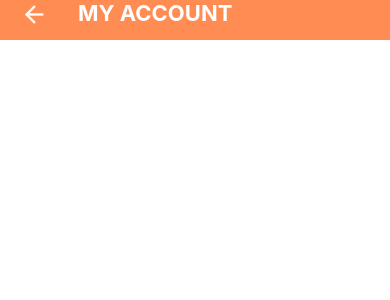
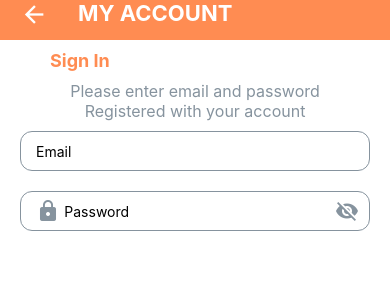
Before and after one commit to Wynne-Tran/DeliveryFood, a React Native app: screen / in a window 390 px wide. Shown: the top 300 px of the page. Built offline with nearby package versions, Linux system fonts and the light colour scheme.

Commit message:
finish design input text

```diff
--- a/App.js
+++ b/App.js
@@ -1,17 +1,17 @@
 import React from 'react'
 import { StyleSheet, Text, View, StatusBar } from 'react-native';
-import Header from './src/components/Header';
 import {colors, parameters} from "./src/global/styles"
+import SignInScreen from './src/screens/authScreens/SignInScreen';
 
 export default function App() {
   return (
     <View style={styles.container}>
       <StatusBar
         barStyle = "light-content"
-        backgroundColor = {colors.StatusBar}
+        backgroundColor = {colors.statusbar}
 
       />
-      <Header title= "MY ACCOUNT"/>
+      <SignInScreen />
     </View>
   );
 }
--- a/src/components/Header.js
+++ b/src/components/Header.js
@@ -4,13 +4,13 @@
 import {Icon} from 'react-native-elements'
 
 
-const Header = ({title}) => {
+const Header = ({title, type}) => {
     return (
         <View style = {styles.header}>
             <View style = {{marginLeft: 20}}>
                 <Icon
                     type = "material-community"
-                    name = "arrow-left"
+                    name = {type}
                     color = {colors.headerText}
                     size = {28}
                     onPress = {() => {}}
--- a/src/global/styles.js
+++ b/src/global/styles.js
@@ -16,3 +16,10 @@
     headerHeight: 40,
 
 }
+
+export const title = {
+    color: colors.buttons,
+    fontSize: 18,
+    fontWeight: "bold",
+    marginLeft: 30,
+}
--- /dev/null
+++ b/src/screens/authScreens/SignInScreen.js
@@ -0,0 +1,99 @@
+import React, {useState, useRef} from 'react'
+import { StyleSheet, Text, View, StatusBar, TextInput } from 'react-native';
+import {colors, parameters, title} from "../../global/styles"
+import Header from '../../components/Header';
+import * as Animatable from 'react-native-animatable'
+import { Icon } from 'react-native-elements/dist/icons/Icon';
+
+const SignInScreen = () => {
+
+    const[textInput2Fossued, setTextInput2Fossued] = useState(false)
+
+    const textInput1 = useRef(1)
+    const textInput2 = useRef(2)
+
+    return (
+        <View style = {styles.container}>
+            <Header title= "MY ACCOUNT" type="arrow-left"/>
+            <View style = {{marginLeft: 20, marginTop: 10}}>
+                <Text style = {title} >Sign In</Text>
+            </View>
+            <View style = {{alignItems: "center", marginTop: 10}}>
+                <Text style = {styles.text1} >Please enter email and password</Text>
+                <Text style = {styles.text1} >Registered with your account</Text>
+
+            </View>
+            <View style = {{marginTop: 10}}>
+                <View>
+                    <TextInput
+                        style = {styles.TextInput1}
+                        placeholder='Email'
+                        ref = {textInput1}
+                    />
+                </View>
+                <View style = {styles.TextInput2}>
+                    <Animatable.View animation={textInput2Fossued ? "" : "fadeInLeft"} duration={400} >
+                        <Icon
+                            name="lock"
+                            iconStyle = {{color:colors.grey3}}
+                            type = "material"
+                            styles = {{}}
+                        />
+                    </Animatable.View>
+                    <TextInput
+                            style = {{width: "80%"}}
+                            placeholder='Password'
+                            ref = {textInput2}
+                            onFocus={() => {
+                                setTextInput2Fossued(false)
+                            }}
+                            onBlur={() => {
+                                setTextInput2Fossued(true)
+                            }}
+                        />
+                    <Animatable.View animation={textInput2Fossued ? "" : "fadeInLeft"} duration={400} >
+                        <Icon
+                            name="visibility-off"
+                            iconStyle = {{color:colors.grey3}}
+                            type = "material"
+                            style = {{marginRight: 10}}
+                        />
+                    </Animatable.View>
+                </View>
+            </View>
+        </View>
+    )
+}
+
+export default SignInScreen
+
+const styles = StyleSheet.create({
+    container : {
+        flex: 1
+    },
+    text1:{
+        color: colors.grey3,
+        fontSize: 16
+    },
+    TextInput1 : {
+        borderWidth: 1,
+        borderColor: "#86939e",
+        marginHorizontal: 20,
+        borderRadius: 12,
+        marginBottom: 20,
+        height: 40,
+        paddingLeft: 15
+    },
+    TextInput2: {
+        borderWidth: 1,
+        borderRadius: 12,
+        marginHorizontal: 20,
+        borderColor: "#86939e",
+        flexDirection: "row",
+        justifyContent:"space-between",
+        alignContent: "center",
+        alignItems: "center",
+        height: 40,
+        paddingLeft: 15
+    }
+})
```
